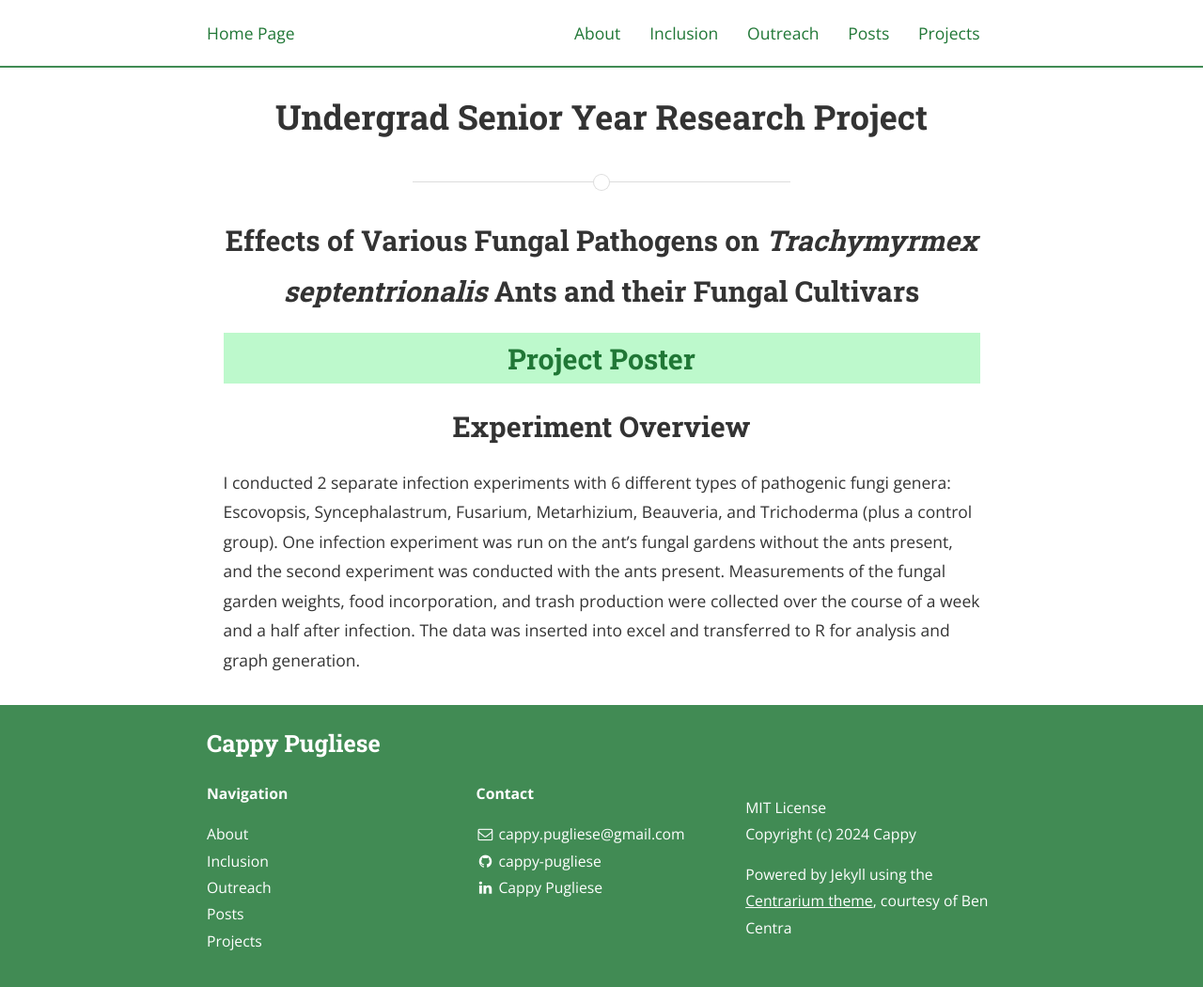
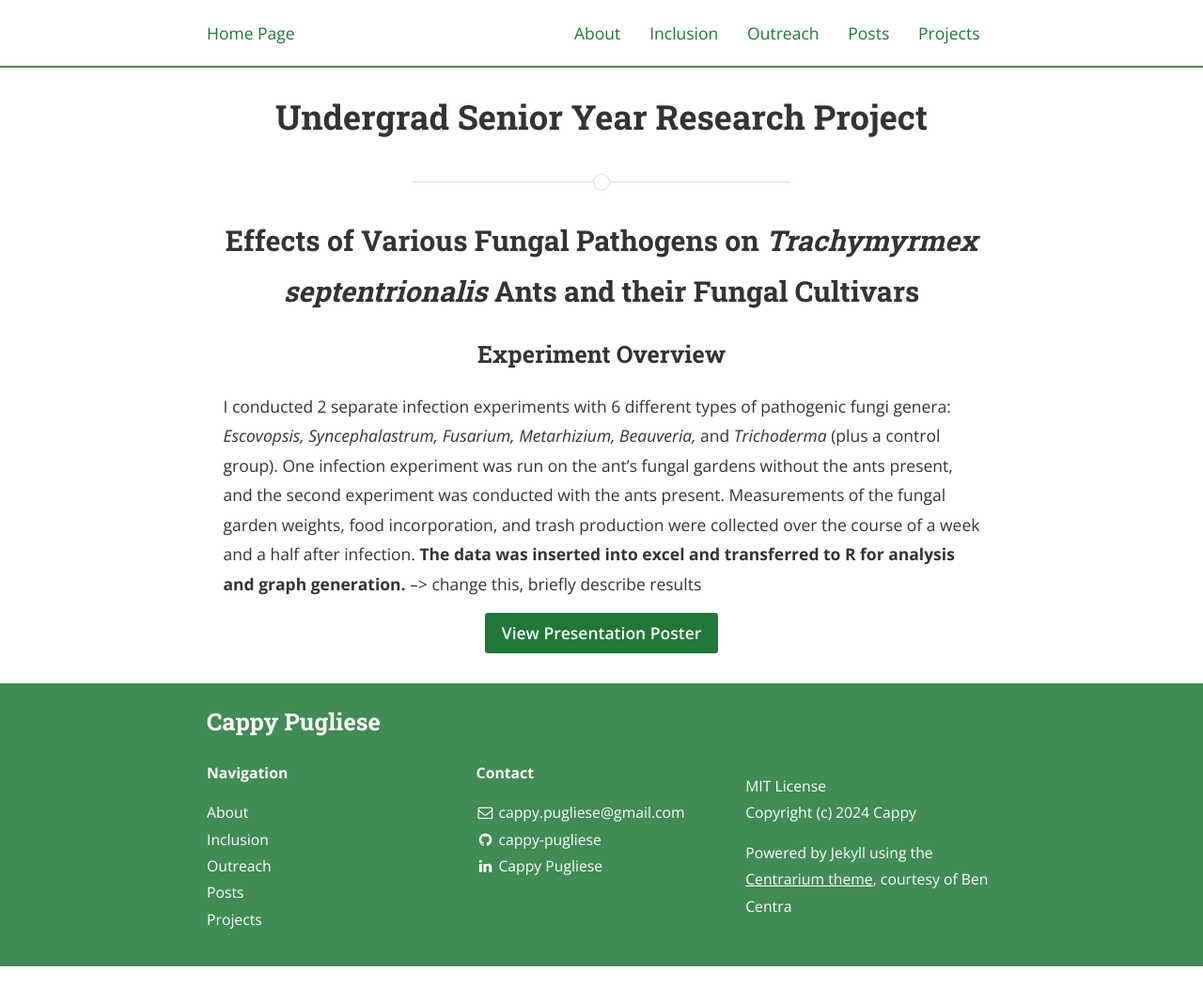
Before and after one commit to cappy-pugliese/cappy-pugliese-website, a Jekyll site: the page built from centrarium-master-clone/pages/undergrad-research-project.md, in a window 1280 px wide and 1050 px high. Shown: the whole window at 94% size. Built offline with Jekyll 4.4.1, drawn with Linux system fonts in a browser that asks for light colours; nearby versions of some CDN libraries.

Commit message:
updated undergrad-research-proj
still need to finish

```diff
--- a/centrarium-master-clone/pages/undergrad-research-project.md
+++ b/centrarium-master-clone/pages/undergrad-research-project.md
@@ -7,8 +7,11 @@ main_nav: false
 
 <h2><p style="text-align: center;">Effects of Various Fungal Pathogens on <i>Trachymyrmex septentrionalis</i> Ants and their Fungal Cultivars</p></h2>
 
-<h2><p style="text-align: center; background-color: #bdf9cc;"><a href="/assets/pdfs/poster-presentation.pdf">Project Poster</a></p></h2>
+<h3><p style="text-align: center;">Experiment Overview</p></h3>
 
+I conducted 2 separate infection experiments with 6 different types of pathogenic fungi genera: _Escovopsis, Syncephalastrum, Fusarium, Metarhizium, Beauveria,_ and _Trichoderma_ (plus a control group). One infection experiment was run on the ant’s fungal gardens without the ants present, and the second experiment was conducted with the ants present. Measurements of the fungal garden weights, food incorporation, and trash production were collected over the course of a week and a half after infection. **The data was inserted into excel and transferred to R for analysis and graph generation.** --> change this, briefly describe results
 
-<h2><p style="text-align: center;">Experiment Overview</p></h2>
-I conducted 2 separate infection experiments with 6 different types of pathogenic fungi genera: Escovopsis, Syncephalastrum, Fusarium, Metarhizium, Beauveria, and Trichoderma (plus a control group). One infection experiment was run on the ant’s fungal gardens without the ants present, and the second experiment was conducted with the ants present. Measurements of the fungal garden weights, food incorporation, and trash production were collected over the course of a week and a half after infection. The data was inserted into excel and transferred to R for analysis and graph generation.
+<p style="text-align: center;">
+<button onclick="location.href='/assets/pdfs/poster-presentation.pdf'" type="button">
+        View Presentation Poster</button>
+        </p>
```
Also changed, not shown: centrarium-master-clone/assets/images/poster-presentation-screenshot.png (added).
